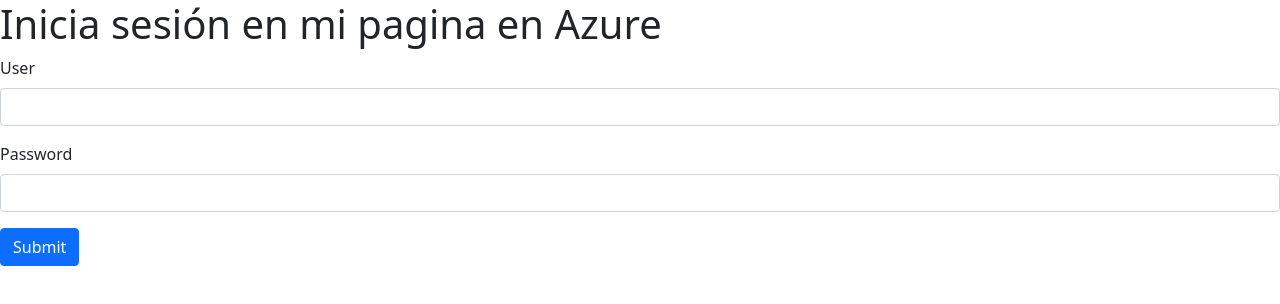
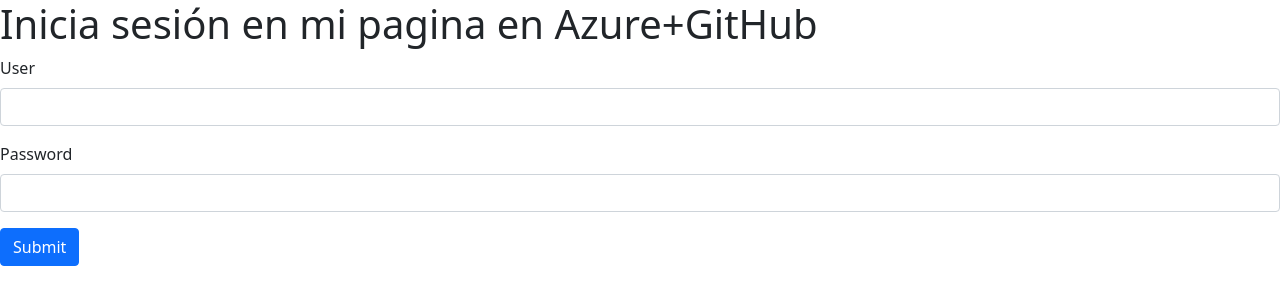
Before and after one commit to FrumenOlivas/AzureApp, a website: page public/index.html in a window 1280 px wide. Drawn offline with nearby package versions, Linux system fonts and the light colour scheme.

Commit message:
Modificacion del titulo

```diff
--- a/public/index.html
+++ b/public/index.html
@@ -13,7 +13,7 @@
     <title>Login</title>
   </head>
   <body>
-    <h1>Inicia sesión en mi pagina en Azure</h1>
+    <h1>Inicia sesión en mi pagina en Azure+GitHub</h1>
     <!--  -->
     <div class="mb-3">
       <label for="userInput" class="form-label">User</label>
```
